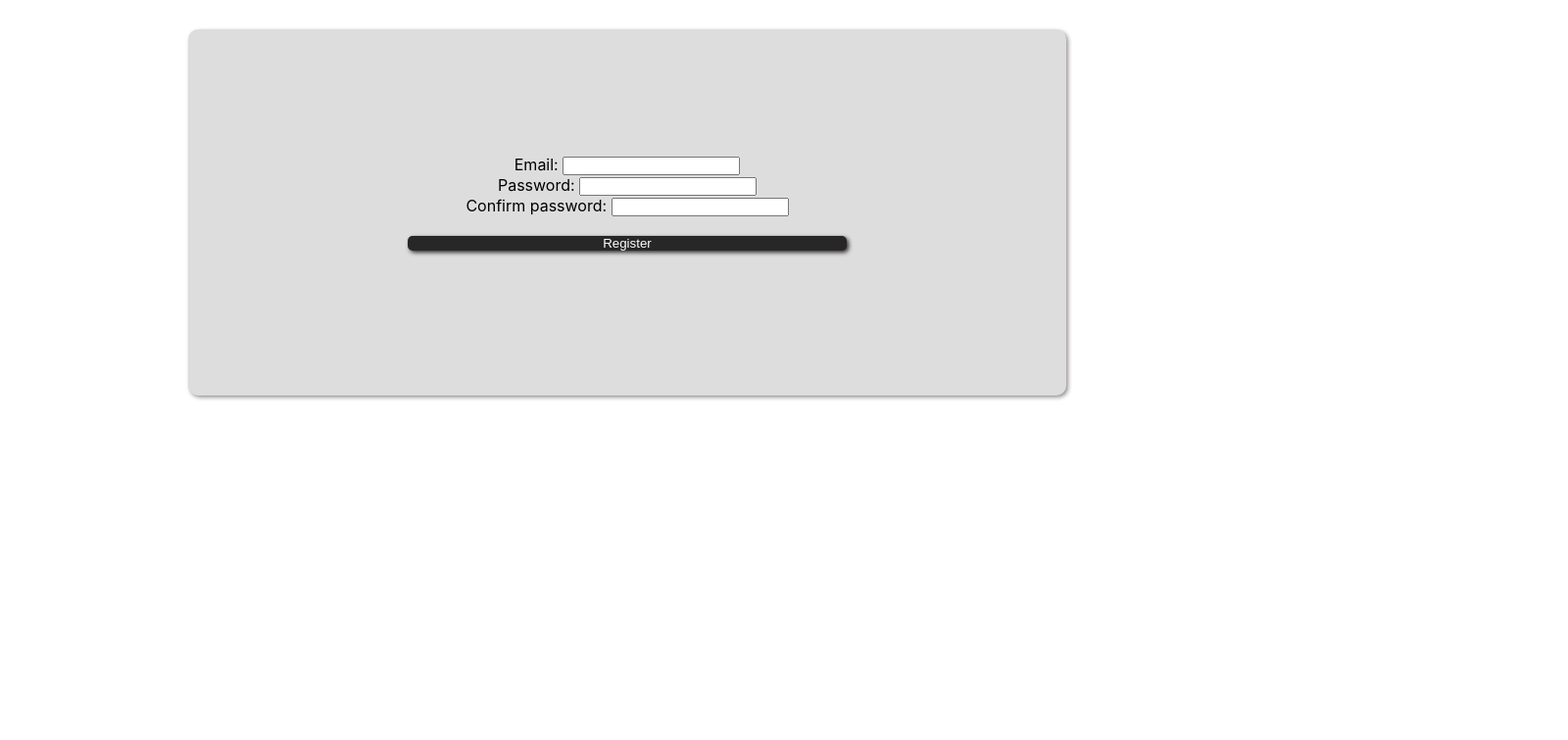
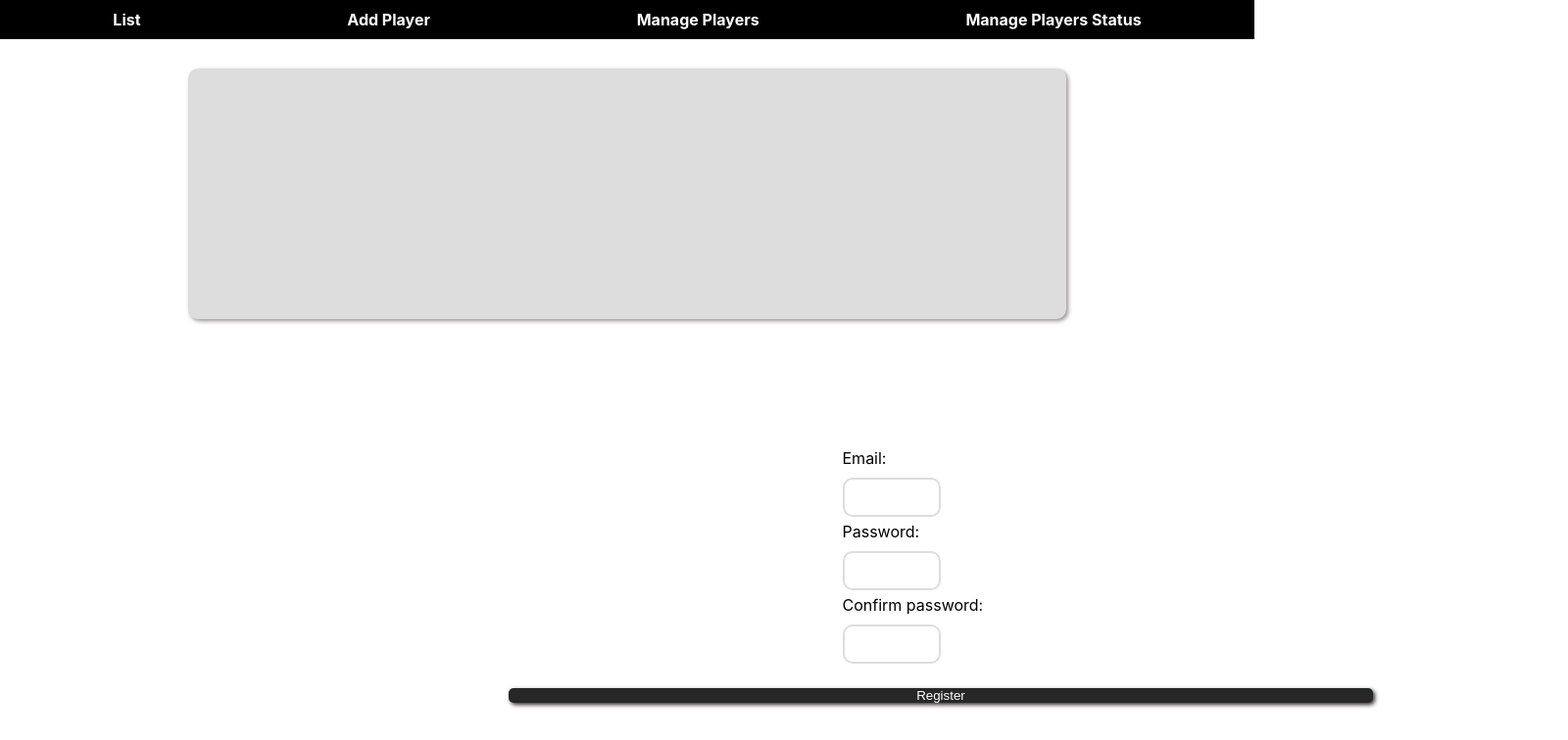
Before and after one commit to AugustoBaez/team-admin, a React (Create React App) app in the folder client/: page /register in a window 1280 px wide. Shown: the top 756 px of the page at 98% size, 1600 px wide, since content can reach past the window. Built offline with nearby package versions, Linux system fonts and the light colour scheme.

Commit message:
design changes and add navbar

```diff
--- a/client/src/App.css
+++ b/client/src/App.css
@@ -7,6 +7,7 @@
 .App {
   text-align: center;
 }
+
 #registerBtn {
   width: 70%;
   border: none;
@@ -17,44 +18,47 @@
   margin: 20px;
 }
 
-.container, .registerContainer {
-  justify-content: center;
-  /* background-color: red; */
-}
-
-.container, .windows{
-  display: flex;
-}
-
 .registerContainer {
   padding: 10%;
   display: inline-block;
   background-color: #dddddd;
-  align-items: center;
   width: 70%;
   height: 50%;
   margin: 30px;
 }
 
-.registerbtn:hover {
-  opacity:1;
+.registerContainer,
+form {
+  align-items: center;
 }
 
-.registerContainer, .tableContainer {
+.registerbtn:hover {
+  opacity: 1;
+}
+
+.registerContainer,
+.tableContainer {
   box-shadow: 2px 2px 4px #969191;
   border-radius: 10px;
 }
 
 .tableContainer {
+  width: 90%;
+}
+
+.tableContainer,
+form,
+.container,
+.registerContainer {
   justify-content: center;
-  width: 90%;
 }
 
 .tableHead {
   justify-content: space-between;
 }
 
-tr, td{
+tr,
+td {
   border: 1px solid #dddddd;
   text-align: left;
   padding: 8px;
@@ -84,4 +88,47 @@ button {
 
 .windows {
   justify-content: space-around;
+  background-color: black;
+  padding: 10px;
 }
+
+.windows a {
+  text-decoration: none;
+  color: white;
+}
+
+form {
+  width: 100%;
+  padding: 10px;
+  height: 100%;
+  flex-direction: column;
+  position: absolute;
+}
+
+label,
+input,
+form,
+.container,
+.windows {
+  display: flex;
+}
+
+#addBtn,
+input {
+  width: 50%;
+  height: 40px;
+  border-radius: 10px;
+  margin-top: 10px;
+}
+
+#addBtn {
+  background-color: #302a2a;
+  color: white;
+}
+
+input {
+  border-style: solid;
+  border-color: #dddddd;
+  padding: 10px;
+  margin-bottom: 5px;
+}
--- a/client/src/App.js
+++ b/client/src/App.js
@@ -5,20 +5,24 @@ import AddPlayer from './components/AddPlayer';
 import Status from './components/Status';
 import Login from './components/Login';
 import Register from './components/Register';
+import Navbar from './components/Navbar';
 
 function App() {
   return (
+    <>
+      <Navbar />
       <div className="App">
         <BrowserRouter>
           <Routes>
             <Route path='/register' element={<Register />}></Route>
-          <Route path='/login' element={<Login />}></Route>
+            <Route path='/' element={<Login />}></Route>
             <Route path='/players/list' element={<List />}></Route>
             <Route path='/players/addplayer' element={<AddPlayer />}></Route>
             <Route path='/status/game/1' element={<Status />}></Route>
           </Routes>
         </BrowserRouter>
       </div>
+    </>
   );
 }
 
--- a/client/src/components/AddPlayer.jsx
+++ b/client/src/components/AddPlayer.jsx
@@ -1,13 +1,15 @@
 import React, { useState } from 'react'
 import axios from 'axios'
 import { useNavigate } from "react-router-dom";
-import Window from './Window';
-import SecondWindow from './SecondWindow';
+import Navbar from './Navbar';
+
 const AddPlayer = () => {
+
     const [name, setName] = useState("")
     const [position, setPosition] = useState("")
     const [errors, setErrors] = useState(null)
     const navigate = useNavigate()
+
     const handleSubmit = (e) => {
         e.preventDefault()
         axios.post(`http://localhost:8000/api/player/new`, {
@@ -25,22 +27,16 @@ const AddPlayer = () => {
     }
 
     return (
-        <div>
-            <Window />
-            <SecondWindow />
-            <h2>Add Player</h2>
-            <form onSubmit={handleSubmit}>
-                <div>
-                    <label htmlFor="">Player name: </label>
-                    <input type="text" onChange={(e) => setName(e.target.value)} />
-                </div>
-                <div>
-                    <label htmlFor="">Preferred Position: </label>
-                    <input type="text" onChange={(e) => setPosition(e.target.value)} />
-                </div>
-                <button type='submit'>ADD</button>
-            </form>
-        </div>
+        <>
+            <div className='container'>
+                <form onSubmit={handleSubmit}>
+                    <h2>Add Player</h2>
+                    <input type="text" onChange={(e) => setName(e.target.value)} placeholder='player name' />
+                    <input type="text" onChange={(e) => setPosition(e.target.value)} placeholder='preferred position' />
+                    <button type='submit' id='addBtn'>ADD</button>
+                </form>
+            </div>
+        </>
     )
 }
 
--- a/client/src/components/List.jsx
+++ b/client/src/components/List.jsx
@@ -1,8 +1,6 @@
 import React, { useState, useEffect } from 'react'
 import axios from 'axios'
 import DeleteBtn from './DeleteBtn'
-import Window from './Window'
-import SecondWindow from './SecondWindow'
 
 const List = () => {
     const [player, setPlayer] = useState([])
@@ -26,8 +24,6 @@ const List = () => {
 
     return (
         <>
-            <Window />
-            <SecondWindow />
             <div className='container'>
                 <table className='tableContainer'>
                     <tr className='tableHead'>
--- /dev/null
+++ b/client/src/components/Navbar.jsx
@@ -0,0 +1,22 @@
+import React from 'react'
+
+const Navbar = () => {
+    return (
+        <div className='windows'>
+            <p><a href={'/players/list'}><strong>List</strong></a></p>
+            <p><a href={'/players/addplayer'}><strong>Add Player</strong></a></p>
+            <p>
+                <a href={'/players/list'}>
+                    <strong>Manage Players</strong>
+                </a>
+            </p>
+            <p>
+                <a href={'/status/game/1'}>
+                    <strong>Manage Players Status</strong>
+                </a>
+            </p>
+        </div>
+    )
+}
+
+export default Navbar
--- a/client/src/components/SecondWindow.jsx
+++ /dev/null
@@ -1,14 +0,0 @@
-import React from 'react'
-
-const SecondWindow = () => {
-    return (
-        <>
-            <div className='windows'>
-                <h2><a href={'/players/list'}>List</a></h2>
-                <h2><a href={'/players/addplayer'}>Add Player</a></h2>
-            </div>
-        </>
-    )
-}
-
-export default SecondWindow
--- a/client/src/components/Status.jsx
+++ b/client/src/components/Status.jsx
@@ -1,8 +1,6 @@
 import React, { useState, useEffect } from 'react'
 import axios from 'axios'
-import { useParams, useLocation, useNavigate} from 'react-router-dom';
-import Window from './Window';
-import SecondWindow from './SecondWindow';
+import { useParams, useLocation, useNavigate } from 'react-router-dom';
 const STATUS = {
   PLAYING: "Playing",
   NOT_PLAYING: "Not Playing",
@@ -46,8 +44,6 @@ const Status = () => {
   // }
   return (
     <>
-      <Window />
-      <SecondWindow />
       <div className="container">
         <table className='tableContainer'>
           <tr>
@@ -59,9 +55,9 @@ const Status = () => {
               <tr key={index}>
                 <td>{jugador.name}</td>
                 <td>
-                <button style={{backgroundColor: active ? "green" : null}}onClick={()=> setActive(!active)}>Playing</button>
-                <button onClick={()=> setActive(!active)}>Not Playing</button>
-                <button onClick={()=> setActive(!active)}>Undecided</button>
+                  <button style={{ backgroundColor: active ? "green" : null }} onClick={() => setActive(!active)}>Playing</button>
+                  <button onClick={() => setActive(!active)}>Not Playing</button>
+                  <button onClick={() => setActive(!active)}>Undecided</button>
                 </td>
               </tr>
             ))}
--- a/client/src/components/Window.jsx
+++ /dev/null
@@ -1,20 +0,0 @@
-import React from 'react'
-
-const Window = () => {
-  return (
-    <div className='windows'>
-      <h1>
-        <a href={'/players/list'}>
-          Manage Players
-        </a>
-      </h1>
-      <h1>
-        <a href={'/status/game/1'}>
-          Manage Players Status
-        </a>
-      </h1>
-    </div>
-  )
-}
-
-export default Window
```
Also changed, not shown: 2 other files (tests, documents, lock files or other folders). Lines whose indentation alone changed are shown as unchanged.
